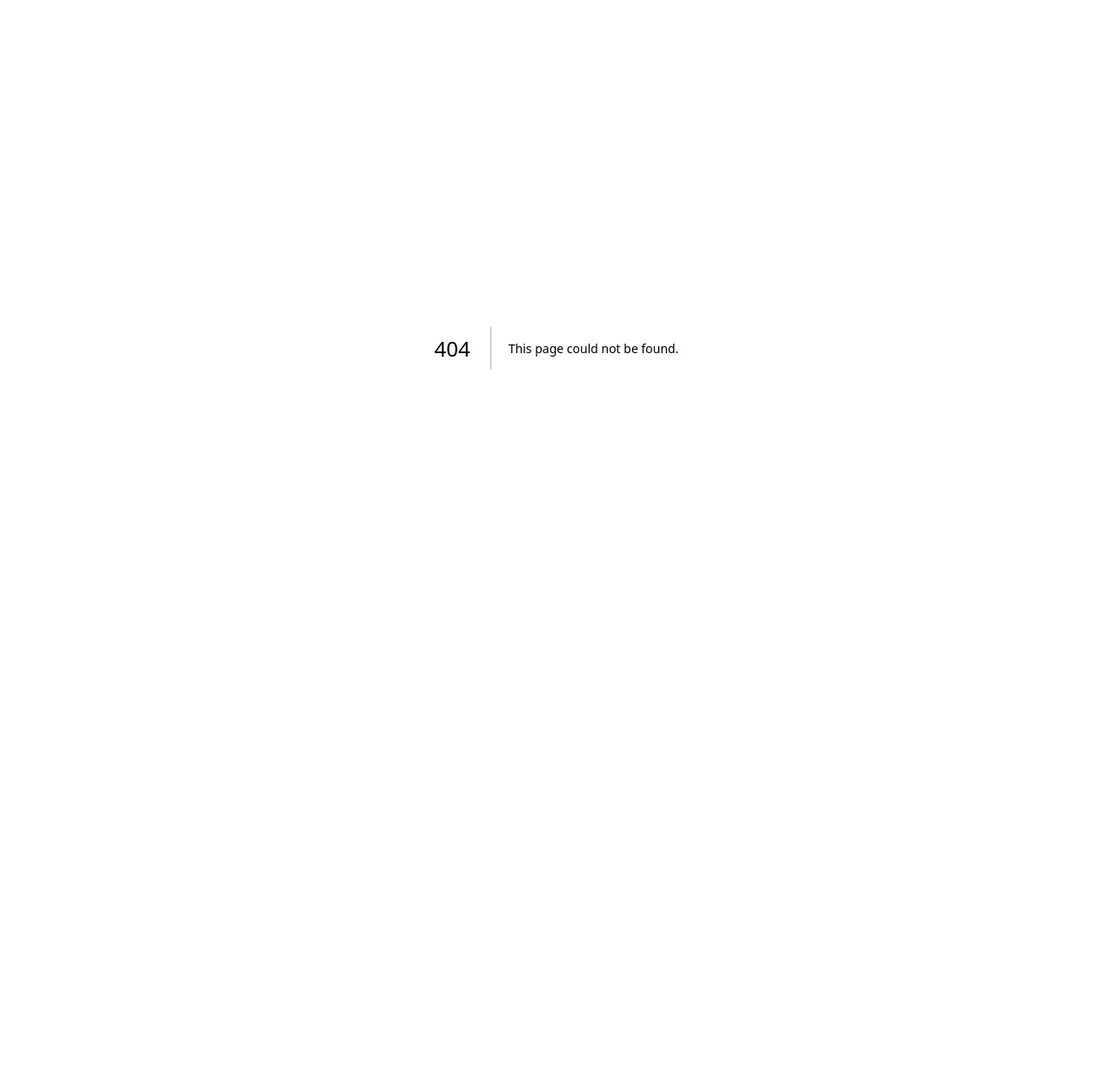
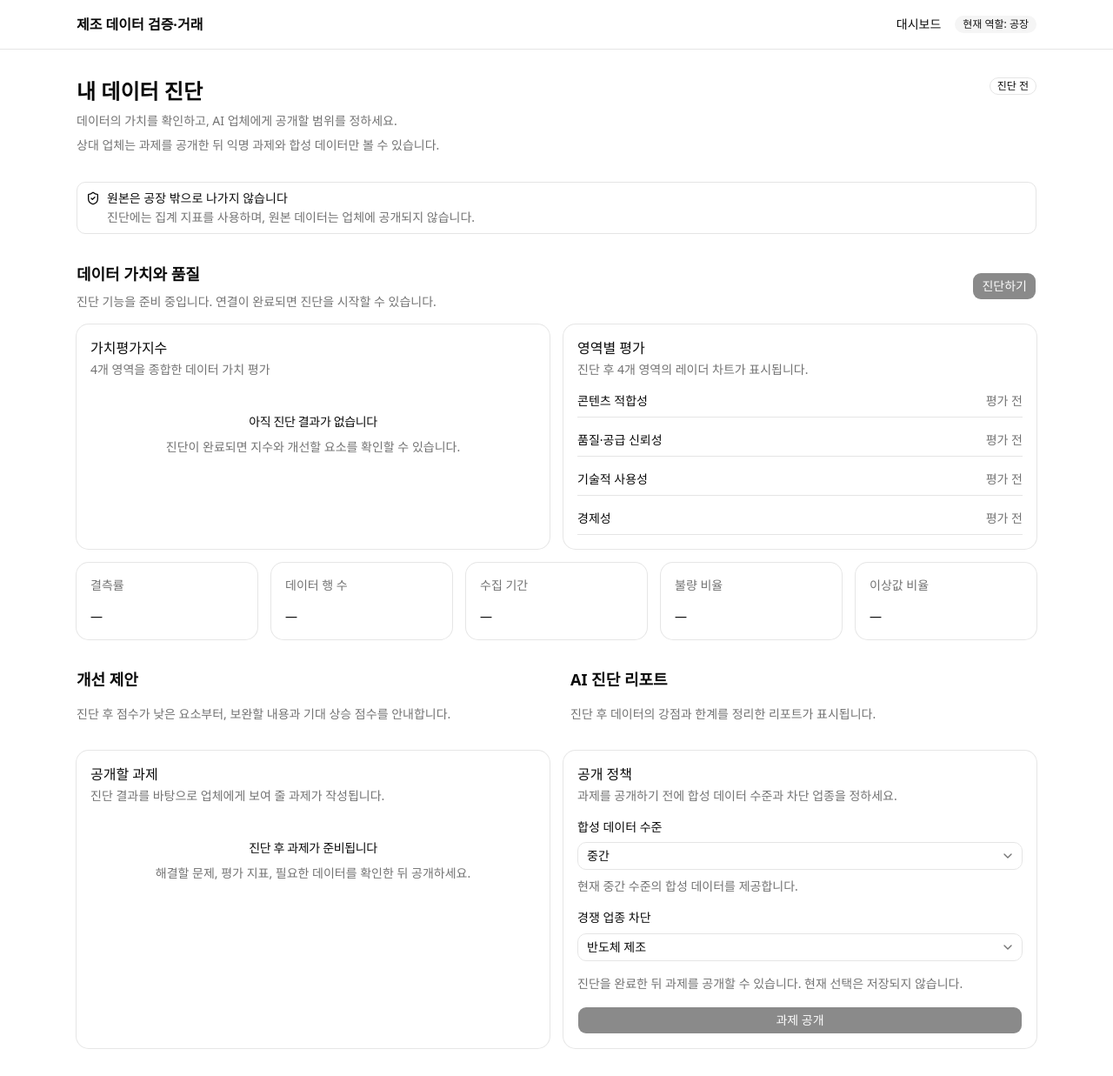
Before and after one commit to OracleHackerthon/data-platform, a Next.js app in the folder web/: page /dashboard in a window 1280 px wide. Before the commit this address had no page. Shown: the whole page at 87% size. Before the commit the page ends 800 px from the top, so only its background shows below. Built offline with nearby package versions, Linux system fonts and the light colour scheme.

Commit message:
wip: 진행 중 저장

```diff
--- /dev/null
+++ b/web/app/dashboard/page.tsx
@@ -0,0 +1,142 @@
+import { ShieldCheck } from "lucide-react";
+import { Badge } from "@/components/ui/badge";
+import { Button } from "@/components/ui/button";
+import { Alert, AlertDescription, AlertTitle } from "@/components/ui/alert";
+import { Card, CardContent, CardDescription, CardHeader, CardTitle } from "@/components/ui/card";
+import { Empty, EmptyDescription, EmptyHeader, EmptyTitle } from "@/components/ui/empty";
+import { Field, FieldDescription, FieldLabel } from "@/components/ui/field";
+import { Select, SelectContent, SelectGroup, SelectItem, SelectTrigger, SelectValue } from "@/components/ui/select";
+
+const metrics = ["결측률", "데이터 행 수", "수집 기간", "불량 비율", "이상값 비율"];
+const areas = ["콘텐츠 적합성", "품질·공급 신뢰성", "기술적 사용성", "경제성"];
+
+export default function DashboardPage() {
+  return (
+    <main className="mx-auto flex w-full max-w-6xl flex-col gap-8 px-6 py-8">
+      <section className="flex flex-col gap-4 sm:flex-row sm:items-start sm:justify-between" aria-labelledby="dashboard-title">
+        <div className="flex min-w-0 flex-col gap-2">
+          <h1 id="dashboard-title" className="text-2xl font-semibold">내 데이터 진단</h1>
+          <p className="text-sm text-muted-foreground">데이터의 가치를 확인하고, AI 업체에게 공개할 범위를 정하세요.</p>
+          <p className="text-sm text-muted-foreground">상대 업체는 과제를 공개한 뒤 익명 과제와 합성 데이터만 볼 수 있습니다.</p>
+        </div>
+        <Badge variant="outline">진단 전</Badge>
+      </section>
+
+      <Alert>
+        <ShieldCheck aria-hidden="true" />
+        <AlertTitle>원본은 공장 밖으로 나가지 않습니다</AlertTitle>
+        <AlertDescription>진단에는 집계 지표를 사용하며, 원본 데이터는 업체에 공개되지 않습니다.</AlertDescription>
+      </Alert>
+
+      <section className="flex flex-col gap-4" aria-labelledby="diagnosis-title">
+        <div className="flex flex-col gap-4 sm:flex-row sm:items-center sm:justify-between">
+          <div className="flex flex-col gap-2">
+            <h2 id="diagnosis-title" className="text-lg font-semibold">데이터 가치와 품질</h2>
+            <p id="diagnosis-help" className="text-sm text-muted-foreground">진단 기능을 준비 중입니다. 연결이 완료되면 진단을 시작할 수 있습니다.</p>
+          </div>
+          <Button disabled aria-describedby="diagnosis-help">진단하기</Button>
+        </div>
+        <div className="grid min-w-0 gap-4 lg:grid-cols-2">
+          <Card>
+            <CardHeader>
+              <CardTitle>가치평가지수</CardTitle>
+              <CardDescription>4개 영역을 종합한 데이터 가치 평가</CardDescription>
+            </CardHeader>
+            <CardContent>
+              <Empty>
+                <EmptyHeader>
+                  <EmptyTitle>아직 진단 결과가 없습니다</EmptyTitle>
+                  <EmptyDescription>진단이 완료되면 지수와 개선할 요소를 확인할 수 있습니다.</EmptyDescription>
+                </EmptyHeader>
+              </Empty>
+            </CardContent>
+          </Card>
+          <Card>
+            <CardHeader>
+              <CardTitle>영역별 평가</CardTitle>
+              <CardDescription>진단 후 4개 영역의 레이더 차트가 표시됩니다.</CardDescription>
+            </CardHeader>
+            <CardContent>
+              <dl className="flex flex-col gap-4">
+                {areas.map((area) => (
+                  <div key={area} className="flex items-center justify-between gap-4 border-b pb-2">
+                    <dt>{area}</dt>
+                    <dd className="shrink-0 text-sm text-muted-foreground">평가 전</dd>
+                  </div>
+                ))}
+              </dl>
+            </CardContent>
+          </Card>
+        </div>
+        <dl className="grid gap-4 sm:grid-cols-2 lg:grid-cols-5">
+          {metrics.map((metric) => (
+            <Card key={metric}>
+              <CardHeader><dt className="text-sm text-muted-foreground">{metric}</dt></CardHeader>
+              <CardContent><dd aria-label="진단 전" className="tabular-nums">—</dd></CardContent>
+            </Card>
+          ))}
+        </dl>
+      </section>
+
+      <section className="grid min-w-0 gap-8 lg:grid-cols-2" aria-label="진단 결과 상세">
+        <div className="flex min-w-0 flex-col gap-4">
+          <h2 className="text-lg font-semibold">개선 제안</h2>
+          <p className="text-sm text-muted-foreground">진단 후 점수가 낮은 요소부터, 보완할 내용과 기대 상승 점수를 안내합니다.</p>
+        </div>
+        <div className="flex min-w-0 flex-col gap-4">
+          <h2 className="text-lg font-semibold">AI 진단 리포트</h2>
+          <p className="text-sm text-muted-foreground">진단 후 데이터의 강점과 한계를 정리한 리포트가 표시됩니다.</p>
+        </div>
+      </section>
+
+      <section className="grid min-w-0 gap-4 lg:grid-cols-2" aria-label="과제와 공개 정책">
+        <Card>
+          <CardHeader>
+            <CardTitle>공개할 과제</CardTitle>
+            <CardDescription>진단 결과를 바탕으로 업체에게 보여 줄 과제가 작성됩니다.</CardDescription>
+          </CardHeader>
+          <CardContent>
+            <Empty>
+              <EmptyHeader>
+                <EmptyTitle>진단 후 과제가 준비됩니다</EmptyTitle>
+                <EmptyDescription>해결할 문제, 평가 지표, 필요한 데이터를 확인한 뒤 공개하세요.</EmptyDescription>
+              </EmptyHeader>
+            </Empty>
+          </CardContent>
+        </Card>
+        <Card>
+          <CardHeader>
+            <CardTitle>공개 정책</CardTitle>
+            <CardDescription>과제를 공개하기 전에 합성 데이터 수준과 차단 업종을 정하세요.</CardDescription>
+          </CardHeader>
+          <CardContent className="flex flex-col gap-4">
+            <Field>
+              <FieldLabel htmlFor="synth-level">합성 데이터 수준</FieldLabel>
+              <Select defaultValue="medium" items={{ low: "낮음 (준비 중)", medium: "중간", high: "높음 (준비 중)" }}>
+                <SelectTrigger id="synth-level" className="w-full"><SelectValue /></SelectTrigger>
+                <SelectContent><SelectGroup>
+                  <SelectItem value="low" disabled>낮음 (준비 중)</SelectItem>
+                  <SelectItem value="medium">중간</SelectItem>
+                  <SelectItem value="high" disabled>높음 (준비 중)</SelectItem>
+                </SelectGroup></SelectContent>
+              </Select>
+              <FieldDescription>현재 중간 수준의 합성 데이터를 제공합니다.</FieldDescription>
+            </Field>
+            <Field>
+              <FieldLabel htmlFor="block-industry">경쟁 업종 차단</FieldLabel>
+              <Select defaultValue="semiconductor" items={{ semiconductor: "반도체 제조", none: "차단하지 않음" }}>
+                <SelectTrigger id="block-industry" className="w-full"><SelectValue /></SelectTrigger>
+                <SelectContent><SelectGroup>
+                  <SelectItem value="semiconductor">반도체 제조</SelectItem>
+                  <SelectItem value="none">차단하지 않음</SelectItem>
+                </SelectGroup></SelectContent>
+              </Select>
+            </Field>
+            <p id="publish-help" className="text-sm text-muted-foreground">진단을 완료한 뒤 과제를 공개할 수 있습니다. 현재 선택은 저장되지 않습니다.</p>
+            <Button disabled aria-describedby="publish-help">과제 공개</Button>
+          </CardContent>
+        </Card>
+      </section>
+    </main>
+  );
+}
--- a/web/app/layout.tsx
+++ b/web/app/layout.tsx
@@ -1,18 +1,31 @@
 import type { Metadata } from "next";
 import "./globals.css";
 import { cn } from "@/lib/utils";
+import Link from "next/link";
+import { Badge } from "@/components/ui/badge";
 
 
 // 빌드 시 외부 폰트 다운로드를 피하려고 시스템 폰트를 쓴다
 export const metadata: Metadata = {
-  title: "TELOS Starter",
-  description: "Oracle TELOS Challenge 2026",
+  title: "제조 데이터 검증·거래",
+  description: "공장 원본 데이터를 내보내지 않고 AI 업체의 성능을 비교하는 플랫폼",
 };
 
 export default function RootLayout({ children }: LayoutProps<"/">) {
   return (
     <html lang="ko" className={cn("h-full antialiased", "font-sans")}>
-      <body className="min-h-full flex flex-col font-sans">{children}</body>
+      <body className="min-h-full flex flex-col font-sans">
+        <header className="border-b">
+          <div className="mx-auto flex w-full max-w-6xl flex-wrap items-center justify-between gap-4 px-6 py-4">
+            <Link href="/dashboard" className="font-semibold focus-visible:outline-2 focus-visible:outline-ring">제조 데이터 검증·거래</Link>
+            <div className="flex items-center gap-4">
+              <Link href="/dashboard" className="text-sm underline-offset-4 hover:underline focus-visible:outline-2 focus-visible:outline-ring">대시보드</Link>
+              <Badge variant="secondary">현재 역할: 공장</Badge>
+            </div>
+          </div>
+        </header>
+        {children}
+      </body>
     </html>
   );
 }
```
